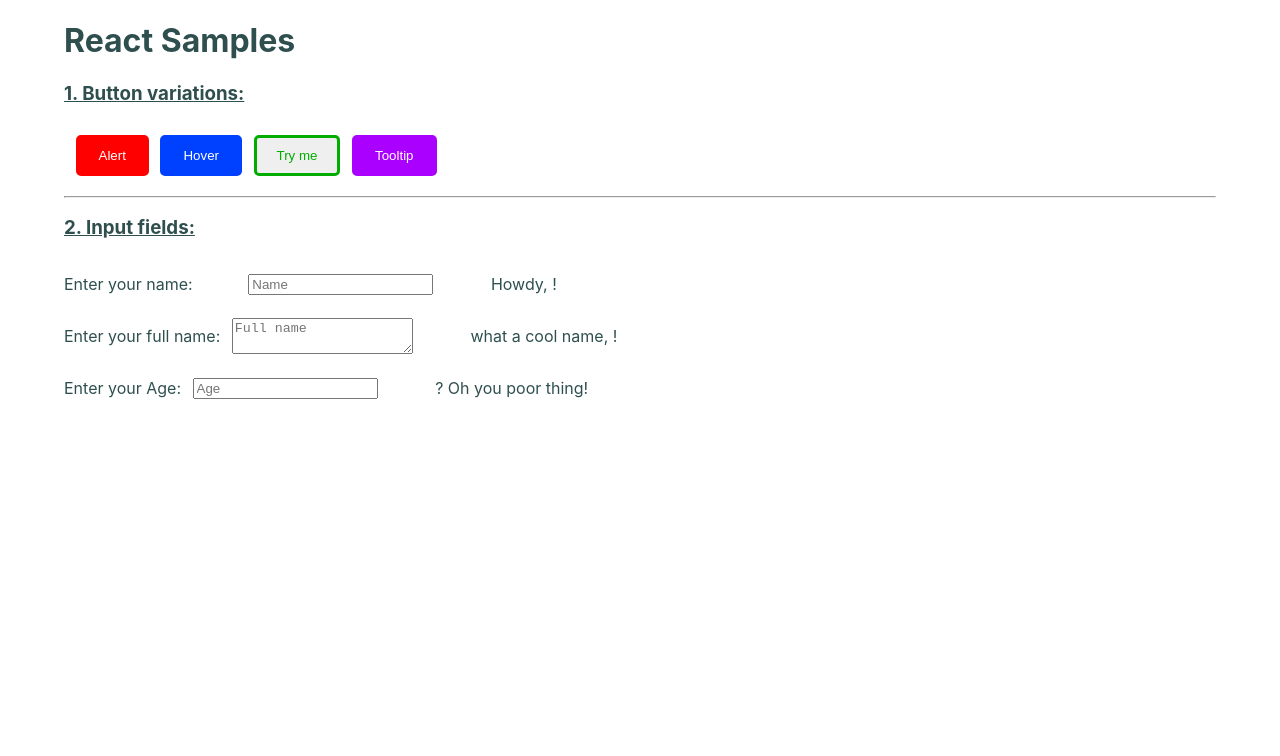
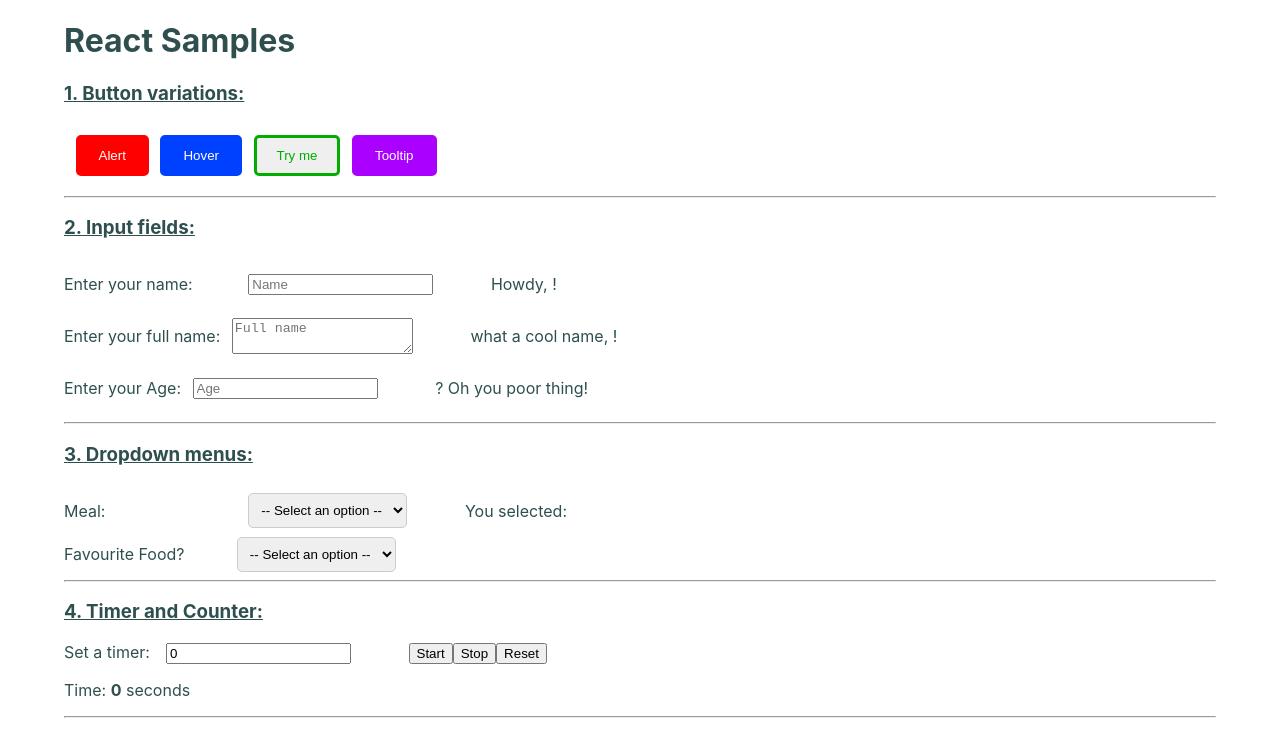
Before and after one commit to jsk000/react-samples, a React (Create React App) app: page / in a window 1280 px wide. Shown: the top 756 px of the page. Built offline with nearby package versions, Linux system fonts and the light colour scheme.

Commit message:
Add more feature

```diff
--- a/package.json
+++ b/package.json
@@ -35,5 +35,8 @@
       "last 1 firefox version",
       "last 1 safari version"
     ]
+  },
+  "devDependencies": {
+
   }
 }
--- a/src/App.css
+++ b/src/App.css
@@ -6,7 +6,6 @@
 }
 
 /* Buttons CSS */
-
 .alert-button {
   background-color: #ff0000;
   color: #fff;
@@ -82,3 +81,64 @@
 .input-p {
   flex: 0 0 50%;
 }
+
+/* Dropdown*/
+.dropdown-select {
+  padding: 8px;
+  border: 1px solid #ccc;
+  border-radius: 5px;
+}
+
+/* Style for the MultiLevelDropdown component */
+.multi-level-dropdown-container {
+  width: 200px;
+  margin: 20px;
+}
+
+.menu {
+  position: relative;
+}
+
+.menu-list {
+  list-style: none;
+  padding: 0;
+}
+
+.menu-list li {
+  cursor: pointer;
+  border: 1px solid #ccc;
+  border-bottom: 0;
+  border-radius: 5px 5px 0 0;
+  padding: 8px;
+  position: relative;
+}
+
+.menu-list li:hover .submenu {
+  display: block;
+}
+
+.submenu {
+  display: none;
+  list-style: none;
+  padding: 0;
+  border: 1px solid #ccc;
+  border-top: 0;
+  border-radius: 0 0 5px 5px;
+  position: absolute;
+  top: 0;
+  left: 100%;
+  background: #fff;
+}
+
+.submenu li {
+  cursor: pointer;
+  padding: 8px;
+}
+
+.submenu li:hover {
+  background-color: #f0f0f0;
+}
+.submenu-arrow {
+  font-size: 12px;
+  margin-left: 10%;
+}
--- a/src/App.js
+++ b/src/App.js
@@ -2,7 +2,9 @@
 import './App.css';
 import Buttons from './Buttons';
 import Input from './Input';
-
+import Dropdown from './Dropdown';
+import NestedDropdown from './NestedDropdown';
+import Timer from './Timer';
 
 function App() {
 
@@ -15,6 +17,9 @@
       <div>
         <Buttons/>
         <Input/>
+        <Dropdown/>
+        <NestedDropdown />
+        <Timer/>
       </div>
 
     </div>
--- /dev/null
+++ b/src/Dropdown.js
@@ -0,0 +1,37 @@
+import React from 'react';
+import { useState } from 'react';
+
+const Dropdown = () => {
+
+    const options = ['Breakfast', 'Lunch', 'Dinner', 'Snack'];
+
+    const [selectedOption, setSelectedOption] = useState('');
+
+    const handleOptionChange = (event) => {
+        setSelectedOption(event.target.value);
+    };
+
+
+    return (
+
+        <div>
+            <h3><u> 3. Dropdown menus: </u></h3>
+
+            <div className='input-container'>
+                <label className='input-label'>Meal:</label>
+                <select className=' input-field dropdown-select' value={selectedOption} onChange={handleOptionChange}>
+                    <option value="">-- Select an option --</option>
+                    {options.map((option, index) => (
+                        <option key={index} value={option}>
+                            {option}
+                        </option>
+                    ))}
+                </select>
+                <p className='input-p'>You selected: {selectedOption}</p>
+            </div>
+
+        </div>
+    )
+}
+
+export default Dropdown;
--- a/src/Input.js
+++ b/src/Input.js
@@ -58,6 +58,7 @@
                 <p className='input-p'>{age}? Oh you poor thing!</p>
             </div>
 
+            <hr/>
 
         </div>
     )
--- /dev/null
+++ b/src/NestedDropdown.js
@@ -0,0 +1,96 @@
+import React, { useState } from 'react';
+
+
+const NestedDropdown = () => {
+  // State for selected main option and sub-option
+  const [selectedOption, setSelectedOption] = useState(null);
+  const [selectedSubOption, setSelectedSubOption] = useState(null);
+
+  // Data for options and sub-options
+  const options = [
+    {
+      label: 'Pizza',
+      subOptions: ['Margherita', 'Champignons', 'Seafood'],
+    },
+    {
+      label: 'Burger',
+    },
+    {
+      label: 'Pasta',
+      subOptions: ['Tomato sauce', 'Bachamel', 'Alfredo'],
+    },
+    {
+      label: 'Sushi',
+    },
+  ];
+
+  // Function to handle main option change
+  const handleOptionChange = (event) => {
+    setSelectedOption(event.target.value);
+    setSelectedSubOption(null); // Reset the sub-option when the main option changes
+  };
+
+  // Function to handle sub-option change
+  const handleSubOptionChange = (event) => {
+    setSelectedSubOption(event.target.value);
+  };
+
+  // Function to render sub-options based on selected main option
+  const renderSubOptions = () => {
+    const selectedMainOption = options.find((option) => option.label === selectedOption);
+    if (selectedMainOption && selectedMainOption.subOptions) {
+      return (
+        <div className="input-container">
+          <label className="input-label">What kind of {selectedOption}? </label>
+          <select
+            className="dropdown-select"
+            value={selectedSubOption}
+            onChange={handleSubOptionChange}
+          >
+            <option value="">-- Select a sub-option --</option>
+            {selectedMainOption.subOptions.map((subOption, index) => (
+              <option key={index} value={subOption}>
+                {subOption}
+              </option>
+            ))}
+          </select>
+        </div>
+      );
+    }
+    return null; // No sub-options to render
+  };
+
+  return (
+    <div className="nested-dropdown-container">
+      <div className="input-container">
+        <label className="input-label"> Favourite Food? </label>
+        <select
+          className="dropdown-select"
+          value={selectedOption}
+          onChange={handleOptionChange}
+        >
+          <option value="">-- Select an option --</option>
+          {options.map((option, index) => (
+            <option key={index} value={option.label}>
+              {option.label}
+            </option>
+          ))}
+        </select>
+      </div>
+
+      {selectedOption && renderSubOptions()}
+
+      {selectedOption && (
+        <p className="input-p">
+          Yumm, {selectedOption} {selectedSubOption}. Good Choice!
+        </p>
+      )}
+
+      <hr/>
+
+    </div>
+
+  );
+};
+
+export default NestedDropdown;
--- /dev/null
+++ b/src/Timer.js
@@ -0,0 +1,74 @@
+import React, { useState, useEffect } from 'react';
+
+const Timer = () => {
+  const [time, setTime] = useState(0);
+  const [inputTime, setInputTime] = useState(0);
+  const [isActive, setIsActive] = useState(false);
+
+  // Function to start the timer
+  const startTimer = () => {
+    if (inputTime > 0) {
+      setIsActive(true);
+      setTime(inputTime);
+    }
+  };
+
+  // Function to stop the timer
+  const stopTimer = () => {
+    setIsActive(false);
+  };
+
+  // Function to reset the timer
+  const resetTimer = () => {
+    setIsActive(false);
+    setTime(0);
+    setInputTime(0);
+  };
+
+  useEffect(() => {
+    let interval;
+
+    if (isActive && time > 0) {
+      interval = setInterval(() => {
+        setTime((prevTime) => prevTime - 1);
+      }, 1000);
+    } else if (isActive && time === 0) {
+      // The timer has ended, so show the alert
+      clearInterval(interval);
+      alert('Time is up!');
+      setIsActive(false);
+    }
+
+    return () => {
+      clearInterval(interval);
+    };
+  }, [isActive, time]);
+
+  return (
+    <div>
+      <h3><u> 4. Timer and Counter: </u></h3>
+      <div>
+
+        <label className='input-label'>Set a timer: </label>
+        <input className='input-field'
+          type="number"
+          value={inputTime}
+          onChange={(e) => setInputTime(e.target.value)}
+          placeholder="Enter time (seconds)"
+        />
+
+        <button onClick={startTimer}>Start</button>
+        <button onClick={stopTimer}>Stop</button>
+        <button onClick={resetTimer}>Reset</button>
+      </div>
+      <div>
+        <p>Time: <span style={{ fontWeight: 'bold' }}>{time}</span> seconds</p>
+      </div>
+
+      <hr/>
+
+    </div>
+  );
+};
+
+export default Timer;
```
Also changed, not shown: src/Counter.js (added), 2 other files (tests, documents, lock files or other folders).
